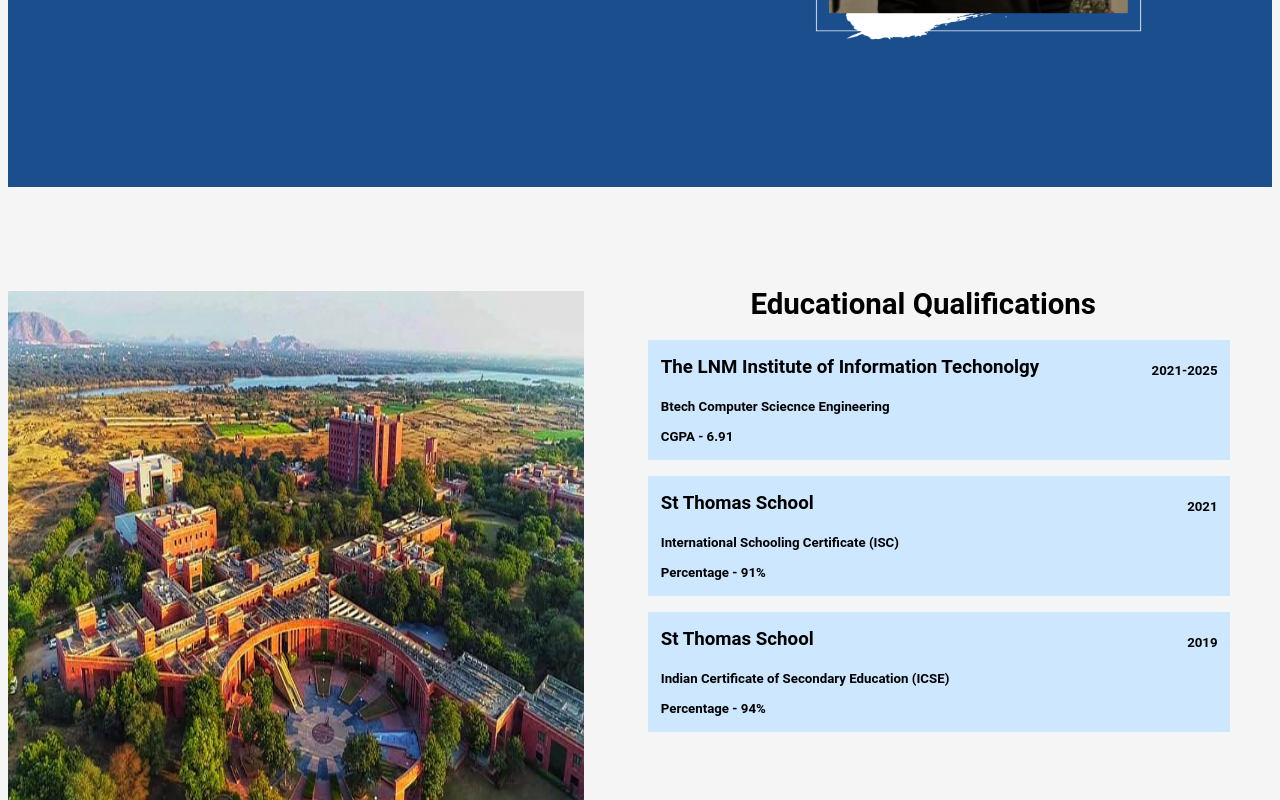
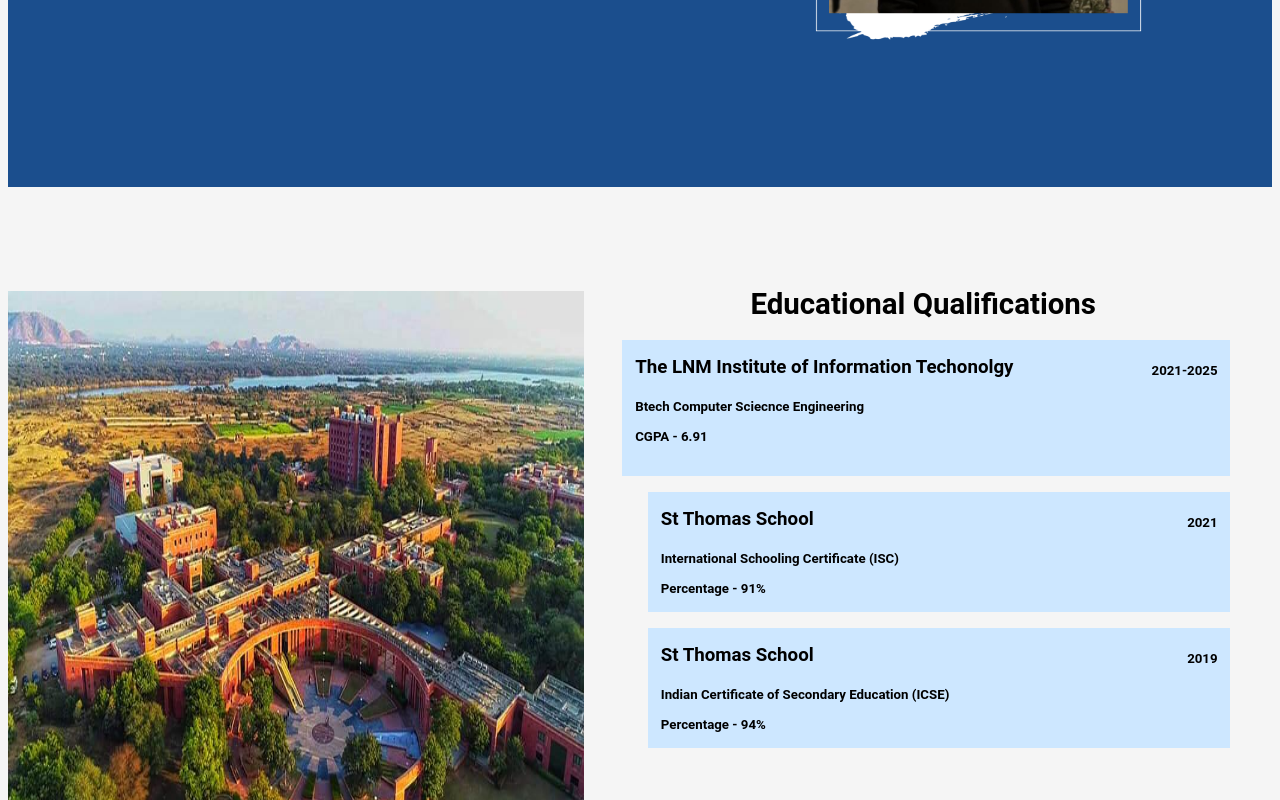
Before and after one commit to Saunakushwaha/Portfolio, a React (Create React App) app: page / in a window 1280 px wide. In both pictures the pointer is over the element 939 px from the left and 964 px from the top of the page. Shown: the part 564-1364 px from the top of the page. Built offline with nearby package versions, Linux system fonts and the light colour scheme.

Commit message:
hover effect

```diff
--- a/src/components/Card/Card.module.css
+++ b/src/components/Card/Card.module.css
@@ -3,7 +3,7 @@
 
 .main
 {
-    width: 375px;
+    width: 25vw;
     height: 68vh;
     background-color: #F0F0F0;
     box-shadow: -0.1vmax 0.1vmax 5px 0.3vw grey;
--- a/src/components/Info/Infocard.css
+++ b/src/components/Info/Infocard.css
@@ -28,12 +28,19 @@
     height: 15vh;
     margin-left: 5vw;
     margin-bottom: 2vh;
+    padding-left:0.5vw;
+    line-height: 1vh;
+    transition:  width 0.5s, height 0.5s,margin-left 0.5s ;
+}
+.edu-info:hover{
+    width: 47vw;
+    height: 17vh;
+    margin-left: 3vw;
+    margin-right: 2vw;
+
 
 }
-.edu-info{
-    padding-left:0.5vw;
-    line-height: 1vh;
-}
+
 .edu-dt{
     margin-left: 0.5vw;
 }
@@ -105,5 +112,13 @@
         margin-bottom: 2vh;
 
     }
+    .edu-info:hover{
+        width: 72vw;
+        height: 22vh;
+        margin-left: -2vw;
+        margin-right: 2vw;
+
+
+    }
 
  }
```
